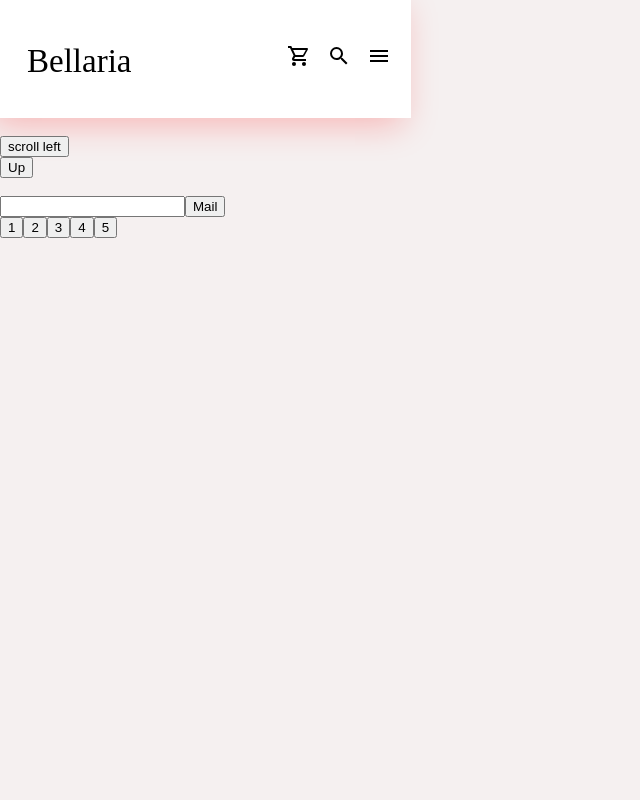
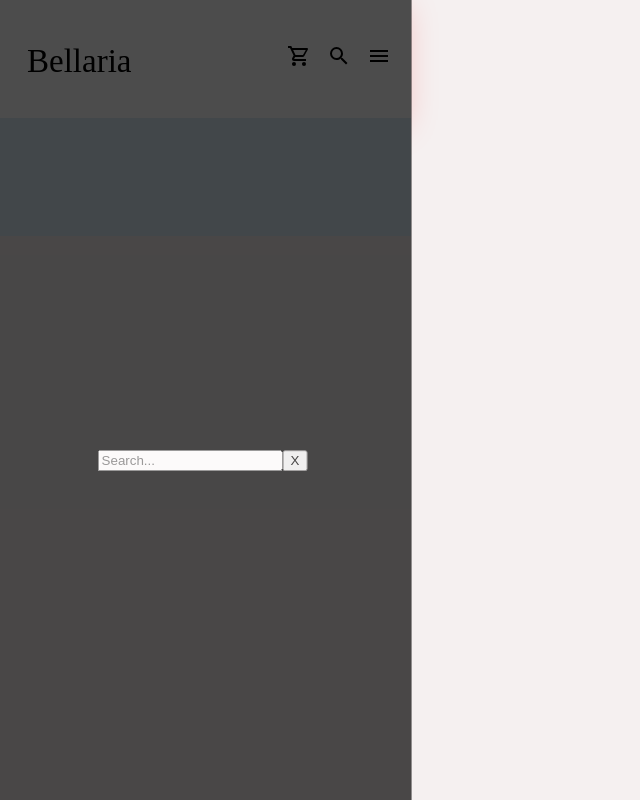
Before and after one commit to prithvi60/Cakery, a React (Create React App) app: page / in a window 1280 px wide. Both pictures are taken after a click on the button 339 px from the left and 56 px from the top of the page. Shown: the top 800 px of the page, without its empty margins (0-640 px from the left). Built offline with nearby package versions, Linux system fonts and the light colour scheme; a web font is replaced by a local one.

Commit message:
Nav Initial done

```diff
--- a/src/App.css
+++ b/src/App.css
@@ -31,7 +31,7 @@ background: #FFFFFF;
 box-shadow: -8px 7px 32px rgba(255, 10, 10, 0.25);
 }
 .nav-bar h1{
-    position: fixed;
+position: absolute;
 width: 175px;
 height: 50px;
 left: 27px;
@@ -98,6 +98,37 @@ background: #FFFFFF;
 
 
  }
+
+.search-overlay{
+    display: flex;
+   justify-content: center;
+    position: absolute;
+    align-items: center;
+    height:100vh;
+    transform: translate(-81.7%,-10%);
+    background-color:rgb(0, 0, 0);
+    opacity: 70%;
+    padding: 6.5rem;
+    margin: 1rem;
+
+}
+.pic-container{
+    display: flex;
+    flex-direction: column;
+    width: 411px;
+    height: 118px;
+    background-color: rgb(223, 238, 248);
+
+}
+
+/* Speciality */
+.container{
+    display: flex;
+    width: 411px;
+    height: 786px;
+    transform: translateY(118px);
+
+}
 /* Scroll up */
 .page-up{
     display:flex;
--- a/src/App.js
+++ b/src/App.js
@@ -4,6 +4,7 @@ import ScrollLeft from './ScrollLeft';
 import PageUp from './PageUp.js';
 import EmailField from './EmailField';
 import Socials from './Socials';
+import Specality from './Specality';
 import './App.css';
 
 function App() {
@@ -13,6 +14,7 @@ return(
 
         <NavBar/>
         <br></br>
+        <Specality/>
             <ScrollLeft/>
             <PageUp/>
          <br></br>
--- a/src/EmailField.js
+++ b/src/EmailField.js
@@ -1,10 +1,12 @@
 import React from 'react'
 
 export default function EmailField() {
-    return (
-        <div>
+    return (<>
+    <div className="container"></div>
+        <div >
             <input  class="input-group-text" type="text"/>
             <button class="btn">Mail</button>
         </div>
+        </>
     )
 }
--- a/src/NavBar.js
+++ b/src/NavBar.js
@@ -4,16 +4,21 @@ import './App.css';
 
 export default function NavBar() {
 
-    return (
-        <div class="nav-bar">
+    return ( <>
+        <div className="nav-bar">
             <h1> Bellaria</h1>
             <nav>
                 <ul>
                 <Cart><div className="dropdown">cart item</div></Cart>
-                   <Search></Search>
+                   <Search>
+                       <div className="search-overlay">
+                       <SearchItem>
+                       </SearchItem>
+                       </div>
+                   </Search>
                    <Menu >
                        <div className="dropdown">
-                        <p>Home <span class="arrow">-</span>
+                        <p>Home <span className="arrow">-</span>
                         </p>
 
                         <p>Pages</p>
@@ -27,16 +32,18 @@ export default function NavBar() {
                 </ul>
             </nav>
         </div>
+         <div className="pic-container"></div>
+         </>
     )
 }
 
 function Menu(props){
 const [open,setOpen] = useState(false);
 return(
-    <li class="logo">
+    <li className="logo">
 
-   <button class="nav-btn" onClick={()=> setOpen(!open)}>
-        <svg class="menu" xmlns="http://www.w3.org/2000/svg"  version="1.1"  width="24" height="24" viewBox="0 0 24 24">
+   <button className="nav-btn" onClick={()=> setOpen(!open)}>
+        <svg className="menu" xmlns="http://www.w3.org/2000/svg"  version="1.1"  width="24" height="24" viewBox="0 0 24 24">
         <path fill="#000000" d="M3,6H21V8H3V6M3,11H21V13H3V11M3,16H21V18H3V16Z" />
         </svg>
 
@@ -49,9 +56,9 @@ return(
 function Cart(props){
     const [open,setOpen] = useState(false);
     return(
-        <li class="logo">
+        <li className="logo">
 
-       <button class="nav-btn" onClick={()=> setOpen(!open)}>
+       <button className="nav-btn" onClick={()=> setOpen(!open)}>
        <svg xmlns="http://www.w3.org/2000/svg"  version="1.1"  width="24" height="24" viewBox="0 0 24 24">
                         <path fill="#000000" d="M17,18A2,2 0 0,1 19,20A2,2 0 0,1 17,22C15.89,22 15,21.1 15,20C15,18.89 15.89,18 17,18M1,2H4.27L5.21,4H20A1,1 0 0,1 21,5C21,5.17 20.95,5.34 20.88,5.5L17.3,11.97C16.96,12.58 16.3,13 15.55,13H8.1L7.2,14.63L7.17,14.75A0.25,0.25 0 0,0 7.42,15H19V17H7C5.89,17 5,16.1 5,15C5,14.65 5.09,14.32 5.24,14.04L6.6,11.59L3,4H1V2M7,18A2,2 0 0,1 9,20A2,2 0 0,1 7,22C5.89,22 5,21.1 5,20C5,18.89 5.89,18 7,18M16,11L18.78,6H6.14L8.5,11H16Z" />
                         </svg>
@@ -66,13 +73,23 @@ function Cart(props){
         const [open,setOpen] = useState(false);
        return(
         <li>
-        <button class="nav-btn" onClick={()=> setOpen(!open)}>
+        <button className="nav-btn" onClick={()=> setOpen(!open)}>
                 <svg xmlns="http://www.w3.org/2000/svg"  version="1.1"  width="24" height="24" viewBox="0 0 24 24">
                         <path fill="#000000" d="M9.5,3A6.5,6.5 0 0,1 16,9.5C16,11.11 15.41,12.59 14.44,13.73L14.71,14H15.5L20.5,19L19,20.5L14,15.5V14.71L13.73,14.44C12.59,15.41 11.11,16 9.5,16A6.5,6.5 0 0,1 3,9.5A6.5,6.5 0 0,1 9.5,3M9.5,5C7,5 5,7 5,9.5C5,12 7,14 9.5,14C12,14 14,12 14,9.5C14,7 12,5 9.5,5Z" />
                         </svg>
                     </button>
-                    </li>
+                    {open && props.children}
+        </li>
 
               );
-
+       }
+    function SearchItem(props){
+        const [open,setOpen] = useState(true);
+       while(open) { return(
+            <>
+            <input  className="input-group-text" type="text" placeholder="Search..."/>
+            <button className="btn" onClick={()=> setOpen(!open)}>X</button>
+             </>
+        );
+       }
     }
--- a/src/PageUp.js
+++ b/src/PageUp.js
@@ -4,7 +4,7 @@ import './App.css';
 export default function PageUp() {
     return (
         <div>
-            <button class=" page-up btn btn-primary">Up</button>
+            <button className=" page-up btn btn-primary">Up</button>
         </div>
     )
 }
--- a/src/ScrollLeft.js
+++ b/src/ScrollLeft.js
@@ -3,7 +3,7 @@ import React from 'react'
 export default function ScrollLeft() {
     return (
         <div>
-            <button class="btn">scroll left</button>
+            <button className="btn">scroll left</button>
         </div>
     )
 }
--- a/src/Socials.js
+++ b/src/Socials.js
@@ -3,11 +3,11 @@ import React from 'react'
 export default function Socials() {
     return (
         <div>
-            <button class="btn">1</button>
-            <button class="btn">2</button>
-            <button class="btn">3</button>
-            <button class="btn">4</button>
-            <button class="btn">5</button>
+            <button className="btn">1</button>
+            <button className="btn">2</button>
+            <button className="btn">3</button>
+            <button className="btn">4</button>
+            <button className="btn">5</button>
         </div>
     )
 }
--- /dev/null
+++ b/src/Specality.js
@@ -0,0 +1,10 @@
+import React from 'react'
+import './App.css';
+
+export default function Specality() {
+    return (
+        <div className="container">
+
+        </div>
+    )
+}
```
